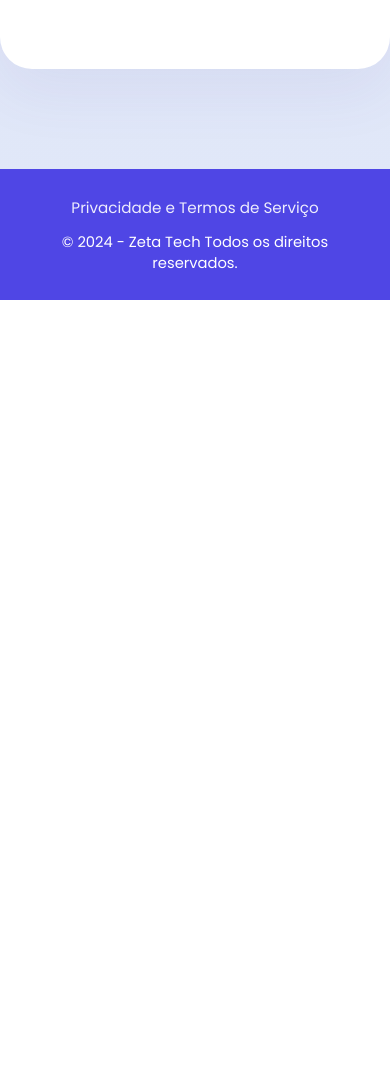
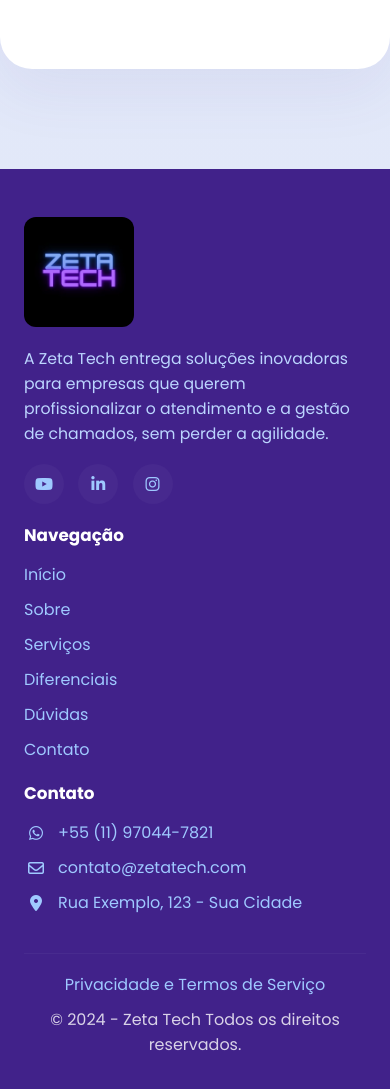
Before and after one commit to SergioBadaro/zeta-tech, a plain HTML site: page assets/home.html in a window 390 px wide. Shown: the part 8329-9418 px from the top of the page. Before the commit the page ends 8629 px from the top, so only its background shows below. Drawn offline with Linux system fonts and the light colour scheme.

Commit message:
Novo layout do rodapé

```diff
--- a/assets/home.html
+++ b/assets/home.html
@@ -259,11 +259,46 @@
 
     </a>
 
-    <footer>
-        <div class="footer-links">
+    <footer class="site-footer">
+        <div class="footer-inner">
+            <div class="footer-col brand">
+                <img src="/assets/img/logo - zeta tech.jpg" alt="Zeta Tech Logo" class="footer-logo" />
+                <p class="footer-desc">A Zeta Tech entrega soluções inovadoras para empresas que querem profissionalizar
+                    o atendimento e a gestão de chamados, sem perder a agilidade.</p>
+                <div class="footer-social">
+                    <a href="#" aria-label="YouTube"><i class="fab fa-youtube"></i></a>
+                    <a href="#" aria-label="LinkedIn"><i class="fab fa-linkedin-in"></i></a>
+                    <a href="#" aria-label="Instagram"><i class="fab fa-instagram"></i></a>
+                </div>
+            </div>
+
+            <div class="footer-col nav">
+                <h4>Navegação</h4>
+                <ul>
+                    <li><a href="#video-top">Início</a></li>
+                    <li><a href="#about">Sobre</a></li>
+                    <li><a href="#services">Serviços</a></li>
+                    <li><a href="#diferenciais">Diferenciais</a></li>
+                    <li><a href="#faq-section">Dúvidas</a></li>
+                    <li><a href="#contact">Contato</a></li>
+                </ul>
+            </div>
+
+            <div class="footer-col contact">
+                <h4>Contato</h4>
+                <p class="contact-item"><i class="fab fa-whatsapp"></i> <a
+                        href="https://wa.me/5511970447821?text=Ol%C3%A1!%20Preciso%20de%20suporte" target="_blank">+55
+                        (11) 97044-7821</a></p>
+                <p class="contact-item"><i class="far fa-envelope"></i> <a
+                        href="mailto:contato@zetatech.com">contato@zetatech.com</a></p>
+                <p class="contact-item"><i class="fas fa-map-marker-alt"></i> Rua Exemplo, 123 - Sua Cidade</p>
+            </div>
+        </div>
+
+        <div class="footer-bottom">
             <a href="/assets/politica-termos.html" target="_blank">Privacidade e Termos de Serviço</a>
+            <span>&copy; 2024 - Zeta Tech Todos os direitos reservados.</span>
         </div>
-        <p>&copy; 2024 - Zeta Tech Todos os direitos reservados.</p>
     </footer>
 
     <script src="/js/theme.js" defer></script>
--- a/css/home.css
+++ b/css/home.css
@@ -710,29 +710,128 @@ main {
     0 0 35px rgba(37, 211, 102, 0.6);
 }
 
-footer {
-  padding: 26px 24px;
-  text-align: center;
-  color: #fff;
-  background: #4f46e5;
+/* Footer estilo inspirado na imagem: três colunas */
+.site-footer {
+  background: #41228a;
+  color: #cfe6ff;
+  padding: 48px 24px;
 }
 
-.footer-links {
-  margin-bottom: 12px;
+.site-footer .footer-inner {
+  max-width: var(--max-width);
+  margin: 0 auto;
+  display: grid;
+  grid-template-columns: 1fr 1fr 1fr;
+  gap: 32px;
+  align-items: start;
 }
 
-.footer-links a {
-  color: rgba(255, 255, 255, 0.9);
-  text-decoration: none;
-  font-size: 0.95rem;
+.footer-col h4 {
+  color: #ffffff;
+  margin-bottom: 14px;
+  font-size: 1.05rem;
 }
 
-.footer-links a:hover {
-  color: #f7f2ff;
+.footer-logo {
+  width: 110px;
+  border-radius: 12px;
+  object-fit: cover;
 }
 
-footer p {
-  font-size: 0.92rem;
+.footer-desc {
+  margin-top: 12px;
+  color: #bcd6ff;
+  max-width: 340px;
+  line-height: 1.6;
+  font-size: 0.98rem;
+}
+
+.footer-social {
+  margin-top: 18px;
+}
+
+.footer-social a {
+  display: inline-flex;
+  align-items: center;
+  justify-content: center;
+  width: 40px;
+  height: 40px;
+  margin-right: 10px;
+  border-radius: 999px;
+  background: rgba(255, 255, 255, 0.03);
+  color: #9fc9ff;
+  text-decoration: none;
+  transition:
+    transform 0.18s ease,
+    background 0.18s ease;
+}
+
+.footer-social a:hover {
+  transform: translateY(-4px);
+  background: rgba(255, 255, 255, 0.06);
+  color: #fff;
+}
+
+.footer-col.nav ul {
+  list-style: none;
+  padding: 0;
+  margin: 0;
+  display: grid;
+  gap: 10px;
+}
+.footer-col.nav a {
+  color: #9fc9ff;
+  text-decoration: none;
+}
+.footer-col.nav a:hover {
+  color: #fff;
+}
+
+.footer-col.contact .contact-item {
+  display: flex;
+  gap: 10px;
+  align-items: center;
+  color: #9fc9ff;
+  margin-bottom: 10px;
+}
+.footer-col.contact .contact-item i {
+  min-width: 24px;
+  text-align: center;
+}
+
+.footer-col.contact .contact-item a {
+  color: #9fc9ff;
+  text-decoration: none;
+}
+
+.footer-col.contact .contact-item a:hover {
+  color: #fff;
+}
+
+.footer-bottom {
+  border-top: 1px solid rgba(255, 255, 255, 0.04);
+  margin-top: 28px;
+  padding-top: 18px;
+  display: flex;
+  gap: 16px;
+  align-items: center;
+  justify-content: space-between;
+  max-width: var(--max-width);
+  margin-left: auto;
+  margin-right: auto;
+  color: #9fc9ff;
+}
+
+.footer-bottom a {
+  color: #9fc9ff;
+  text-decoration: none;
+}
+.footer-bottom a:hover {
+  color: #fff;
+}
+
+.footer-bottom span {
+  color: rgba(255, 255, 255, 0.8);
 }
 
 @media (max-width: 1080px) {
@@ -804,6 +903,19 @@ footer p {
   .contact-form-card {
     padding: 28px;
   }
+
+  /* footer responsivo: empilha colunas em telas menores */
+  .site-footer .footer-inner {
+    grid-template-columns: 1fr;
+    gap: 18px;
+  }
+
+  .footer-bottom {
+    flex-direction: column;
+    gap: 10px;
+    text-align: center;
+    justify-content: center;
+  }
 }
 
 @media (max-width: 640px) {
```
